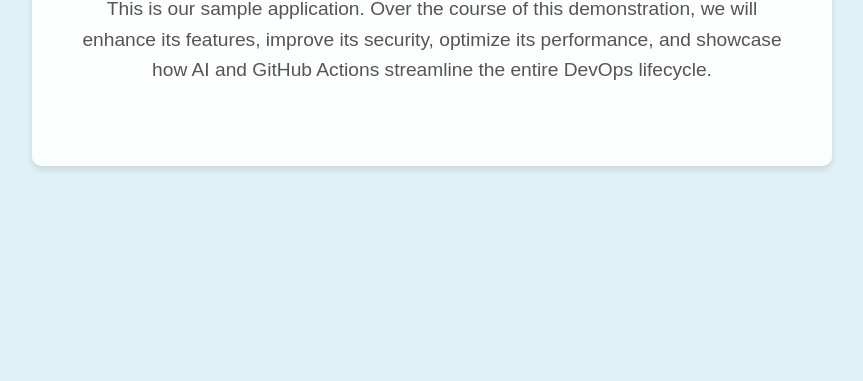
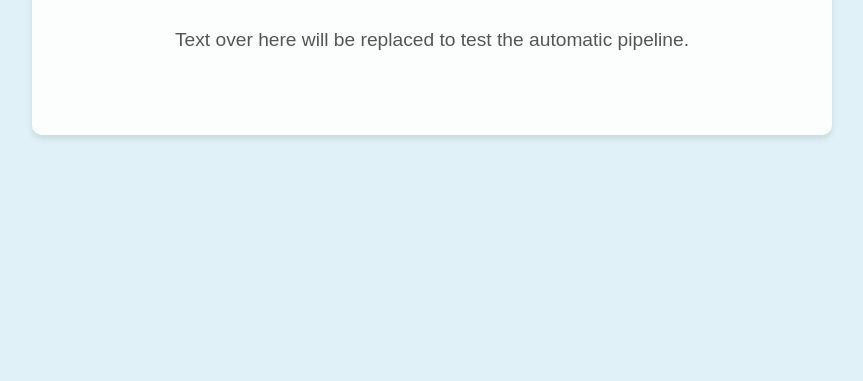
Before and after one commit to Zhiyuanlu000217/cst8922-team5, a website: page public/index.html in a window 1280 px wide. Shown: the part 419-800 px from the top of the page, without its empty margins (208-1071 px from the left). Drawn offline with Linux system fonts and the light colour scheme.

Commit message:
Modify server

```diff
--- a/public/index.html
+++ b/public/index.html
@@ -57,7 +57,8 @@
 <body>
     <div class="container">
         <h1>Welcome to AI-Augmented DevOps Demo!</h1>
-        <p>This is our sample application. Over the course of this demonstration, we will enhance its features, improve its security, optimize its performance, and showcase how AI and GitHub Actions streamline the entire DevOps lifecycle.</p>
+        <p> Text over here will be replaced to test the automatic pipeline.</p>
+        <!-- <p>This is our sample application. Over the course of this demonstration, we will enhance its features, improve its security, optimize its performance, and showcase how AI and GitHub Actions streamline the entire DevOps lifecycle.</p> -->
     </div>
 </body>
 </html>
```
Also changed, not shown: app.js (+0 -18 lines).
